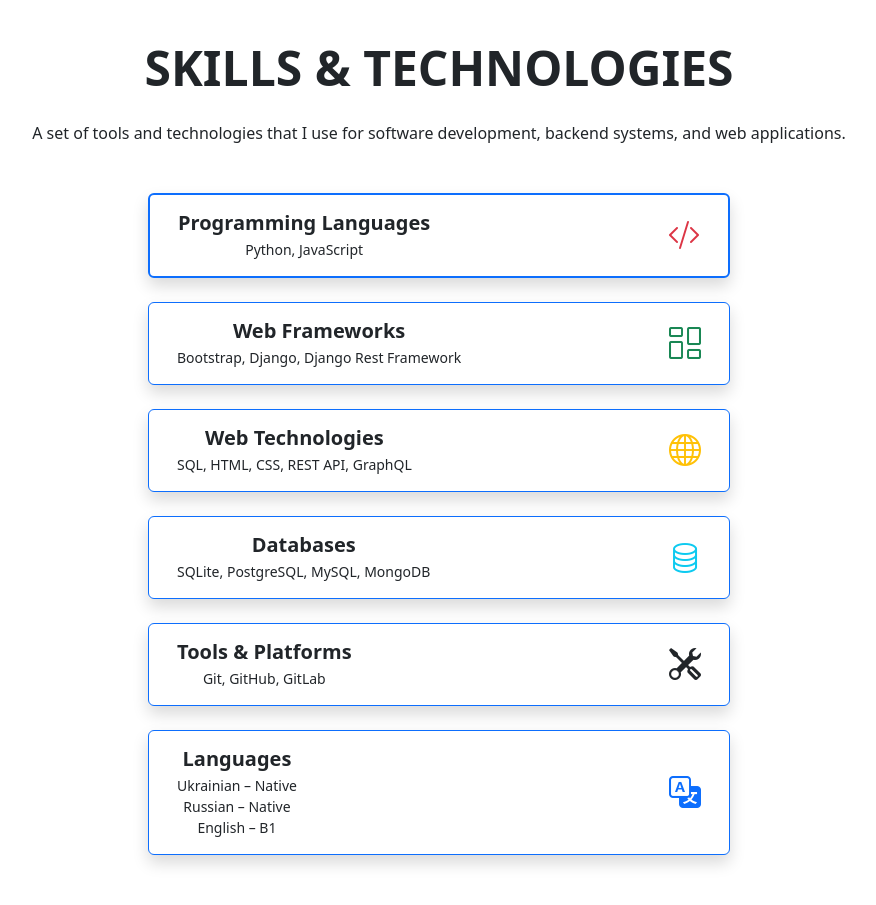
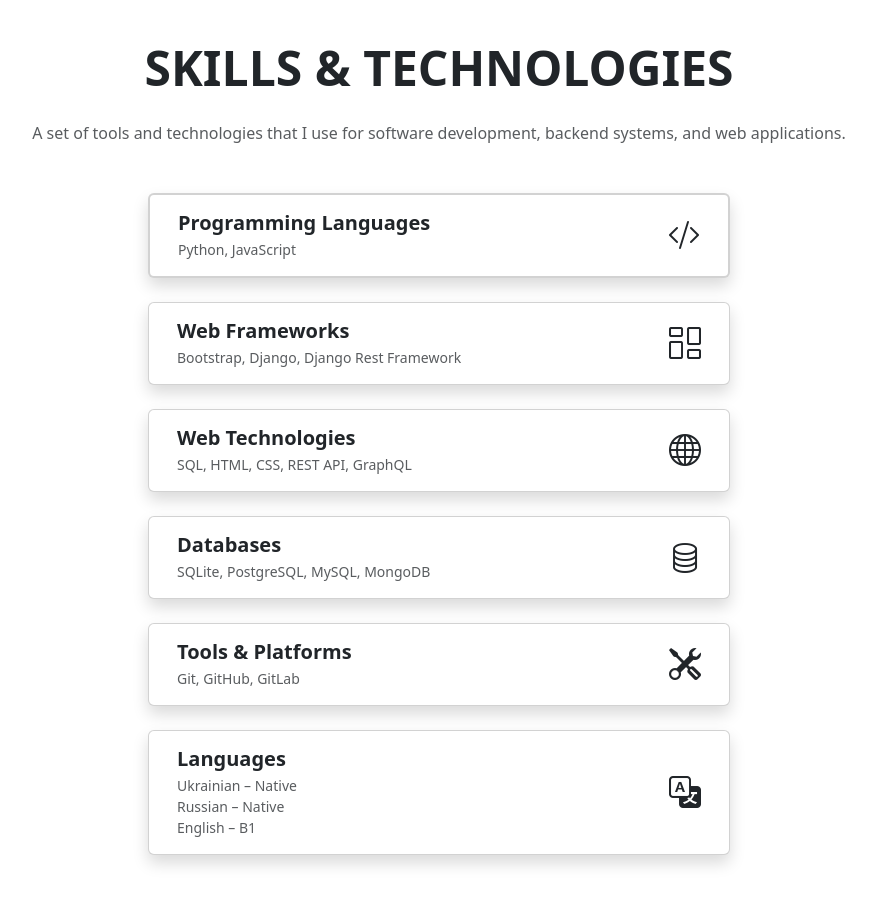
Before and after one commit to viktor-77/Personal_site, a plain HTML site: page index.html in a window 1280 px wide. Shown: the part 1640-2545 px from the top of the page, without its empty margins (201-1077 px from the left). Drawn offline with nearby package versions, Linux system fonts and the light colour scheme.

Commit message:
Refactor SKILLS & TECHNOLOGIES section styling

```diff
--- a/assets/css/style.css
+++ b/assets/css/style.css
@@ -1,5 +1,5 @@
 :root {
-    --gradient: linear-gradient(to right, #0D6EFD, #6610f2)
+    --gradient: linear-gradient(to right, #0D6EFD, #6610f2);
 }
 
 .background-gradient {
--- a/index.html
+++ b/index.html
@@ -100,77 +100,77 @@
         <section id="skills" class="py-5">
             <div class="container text-center py-5">
                 <h2 class="fw-bold display-5 mb-4">SKILLS & TECHNOLOGIES</h2>
-                <p class="mb-5">
+                <p class="mb-5 text-muted">
                     A set of tools and technologies that I use for software development, backend systems, and web
                     applications.
                 </p>
-                <div class="col-10 col-lg-6 m-auto">
+                <div class="col-10 col-lg-6 m-auto text-start">
                     <div class="row g-4">
                         <!-- Programming Languages -->
-                        <div class="card shadow border-2 border-primary">
+                        <div class="card shadow border-2">
                             <div class="card-body d-flex justify-content-between align-items-center">
                                 <div>
                                     <h5 class="fw-bold mb-1">Programming Languages</h5>
-                                    <p class="mb-0 small">Python, JavaScript</p>
+                                    <p class="mb-0 small text-muted">Python, JavaScript</p>
                                 </div>
-                                <i class="bi bi-code-slash text-danger fs-2 ms-3"></i>
+                                <i class="bi bi-code-slash fs-2 ms-3 text-dark"></i>
                             </div>
                         </div>
 
                         <!-- Web Frameworks -->
-                        <div class="card shadow border-primary">
+                        <div class="card shadow border-1">
                             <div class="card-body d-flex justify-content-between align-items-center">
                                 <div>
                                     <h5 class="fw-bold mb-1">Web Frameworks</h5>
-                                    <p class="mb-0 small">Bootstrap, Django, Django Rest Framework</p>
+                                    <p class="mb-0 small text-muted">Bootstrap, Django, Django Rest Framework</p>
                                 </div>
-                                <i class="bi bi-columns-gap text-success fs-2 ms-3"></i>
+                                <i class="bi bi-columns-gap fs-2 ms-3 text-dark"></i>
                             </div>
                         </div>
 
                         <!-- Web Technologies -->
-                        <div class="card shadow border-primary">
+                        <div class="card shadow border-1">
                             <div class="card-body d-flex justify-content-between align-items-center">
                                 <div>
                                     <h5 class="fw-bold mb-1">Web Technologies</h5>
-                                    <p class="mb-0 small">SQL, HTML, CSS, REST API, GraphQL</p>
+                                    <p class="mb-0 small text-muted">SQL, HTML, CSS, REST API, GraphQL</p>
                                 </div>
-                                <i class="bi bi-globe text-warning fs-2 ms-3"></i>
+                                <i class="bi bi-globe fs-2 ms-3 text-dark"></i>
                             </div>
                         </div>
 
                         <!-- Databases -->
-                        <div class="card shadow border-primary">
+                        <div class="card shadow border-1">
                             <div class="card-body d-flex justify-content-between align-items-center">
                                 <div>
                                     <h5 class="fw-bold mb-1">Databases</h5>
-                                    <p class="mb-0 small">SQLite, PostgreSQL, MySQL, MongoDB</p>
+                                    <p class="mb-0 small text-muted">SQLite, PostgreSQL, MySQL, MongoDB</p>
                                 </div>
-                                <i class="bi bi-database text-info fs-2 ms-3"></i>
+                                <i class="bi bi-database fs-2 ms-3 text-dark"></i>
                             </div>
                         </div>
 
                         <!-- Tools & Platforms -->
-                        <div class="card shadow border-primary">
+                        <div class="card shadow border-1">
                             <div class="card-body d-flex justify-content-between align-items-center">
                                 <div>
                                     <h5 class="fw-bold mb-1">Tools & Platforms</h5>
-                                    <p class="mb-0 small">Git, GitHub, GitLab</p>
+                                    <p class="mb-0 small text-muted">Git, GitHub, GitLab</p>
                                 </div>
-                                <i class="bi bi-tools text-dark fs-2 ms-3"></i>
+                                <i class="bi bi-tools fs-2 ms-3 text-dark"></i>
                             </div>
                         </div>
 
                         <!-- Languages -->
-                        <div class="card shadow border-primary">
+                        <div class="card shadow border-1">
                             <div class="card-body d-flex justify-content-between align-items-center">
                                 <div>
                                     <h5 class="fw-bold mb-1">Languages</h5>
-                                    <p class="mb-0 small">Ukrainian – Native</p>
-                                    <p class="mb-0 small">Russian – Native</p>
-                                    <p class="mb-0 small">English – B1</p>
+                                    <p class="mb-0 small text-muted">Ukrainian – Native</p>
+                                    <p class="mb-0 small text-muted">Russian – Native</p>
+                                    <p class="mb-0 small text-muted">English – B1</p>
                                 </div>
-                                <i class="bi bi-translate text-primary fs-2 ms-3"></i>
+                                <i class="bi bi-translate fs-2 ms-3 text-dark"></i>
                             </div>
                         </div>
                     </div>
```
